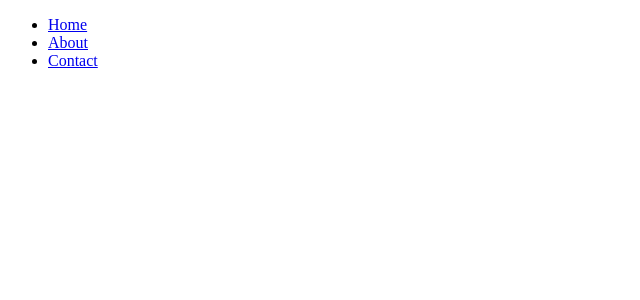
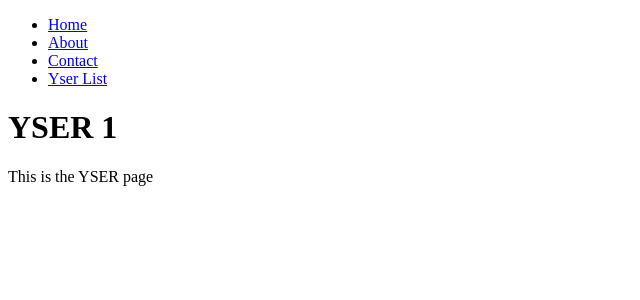
Before and after one commit to reymondyncierto/frontend-routing, a React (Create React App) app in the folder client/: page /yser/1 in a window 1280 px wide. Before the commit this address had no page. Shown: the top 300 px of the page, without its empty margins (0-640 px from the left). Built offline with nearby package versions, Linux system fonts and the light colour scheme.

Commit message:
feat: added dynamic routing demo

```diff
--- a/client/src/reactRouter.js
+++ b/client/src/reactRouter.js
@@ -1,41 +1,78 @@
 // install dom version of the react router
-  // npm i react-router-dom
+//   npm i react-router-dom
 
 // go to index.js
-  // import BrowserRouter from react-router-dom
-  // wrap your application in a BrowserRouter
+//   import BrowserRouter from react-router-dom
+//   wrap your application in a BrowserRouter
 
 // define routes
-  // go to App.js
-  // import Route from react-router-dom
-  // import Routes from react-router-dom
-  // import your components
-  // define your routes
-    // return <Routes>
-    //   <Route path="/" element={<Home />} />
-    //   <Route path="/about" element={<About />} />
-    //   <Route path="/contact" element={<Contact />} />
-    // </Routes>
-    // adding navigation to prevent writing out the entire url using Link
-      // highlight the part that using the normal way of using href
-        // <a href="/">Home</a>
-        // <a href="/about">About</a>
-        // <a href="/contact">Contact</a>
-          // when you click on the link, it will refresh the page
-          // this is not what we want
-          // we want to prevent the page from refreshing
-          // we want to use the Link component from react-router-dom
-          // import Link from react-router-dom
-          // replace the anchor tags with Link
-            // <Link to="/">Home</Link>
-            // <Link to="/about">About</Link>
-            // <Link to="/contact">Contact</Link>
-              // now when you click on the link, it will not refresh the page
-              // it will just show the component that you want to show
+//   go to App.js
+//   import Route from react-router-dom
+//   import Routes from react-router-dom
+//   import your components
+//   define your routes
+//     return <Routes>
+//       <Route path="/" element={<Home />} />
+//       <Route path="/about" element={<About />} />
+//       <Route path="/contact" element={<Contact />} />
+//     </Routes>
+//   adding navigation to prevent writing out the entire url using Link
+//     highlight the part that using the normal way of using href
+//       <a href="/">Home</a>
+//       <a href="/about">About</a>
+//       <a href="/contact">Contact</a>
+//         when you click on the link, it will refresh the page
+//         this is not what we want
+//     we want to prevent the page from refreshing
+//     import Link from react-router-dom
+//     replace the anchor tags with Link
+//       <Link to="/">Home</Link>
+//       <Link to="/about">About</Link>
+//       <Link to="/contact">Contact</Link>
+//         now when you click on the link, it will not refresh the page
+//         it will just show the component that you want to show
+
+// dynamic routing
+//   go to yserList.js
+//   import Link from react-router-dom
+//   export const YserList = () => {
+//     return(
+//       <>
+//         <h1>YSER List</h1>
+//         <Link to="/yser/1">YSER 1</Link>
+//         <Link to="/yser/2">YSER 2</Link>
+//       </>
+//     )
+//   }
+//   go to yser.js
+//   import useParams from react-router-dom
+//   export const Yser = () => {
+//     const { id } = useParams()
+//     return (
+//       <div>
+//         <h1>YSER {id}</h1>
+//         <p>This is the YSER page</p>
+//       </div>
+//     )
+//   }
+//   go to yserList.js
+//   import Link from react-router-dom
+//   export const YserList = () => {
+//     return(
+//       <>
+//         <h1>YSER List</h1>
+//         <Link to="/yser/1">YSER 1</Link>
+//         <Link to="/yser/2">YSER 2</Link>
+//       </>
+//     )
+//   }
+//   go to yser.js
 import { Routes, Route, Link } from 'react-router-dom';
 import { Home } from './views/Home';
 import { About } from './views/About';
 import { Contact } from './views/Contact';
+import { YserList } from './views/yserList';
+import { Yser } from './views/Yser';
 
 export const ReactRouter = () => {
   return (
@@ -45,12 +82,15 @@ export const ReactRouter = () => {
           <li><Link to="/">Home</Link></li>
           <li><Link to="/about">About</Link></li>
           <li><Link to="/contact">Contact</Link></li>
+          <li><Link to="/yser">Yser List</Link></li>
         </ul>
       </nav>
       <Routes>
         <Route path="/" element={<Home />} />
         <Route path="/about" element={<About />} />
         <Route path="/contact" element={<Contact />} />
+        <Route path="/yser" element={<YserList />} />
+        <Route path="/yser/:id" element={<Yser />} /> {/* :id is a parameter, dynamic routing */}
       </Routes>
     </>
   )
--- /dev/null
+++ b/client/src/views/Yser.js
@@ -0,0 +1,10 @@
+import { useParams } from 'react-router-dom';
+export const Yser = () => {
+  const { id } = useParams(); // useParams is a hook, it returns an object, we destructure it
+    return (
+      <div>
+        <h1>YSER {id}</h1>
+        <p>This is the YSER page</p>
+      </div>
+    )
+}
--- /dev/null
+++ b/client/src/views/yserList.js
@@ -0,0 +1,12 @@
+import { Link } from "react-router-dom"
+
+export const YserList = () => {
+  return(
+    <>
+      <h1>YSER List</h1>
+      <Link to="/yser/1">YSER 1</Link>
+      <br />
+      <Link to="/yser/2">YSER 2</Link>
+    </>
+  )
+}
```
